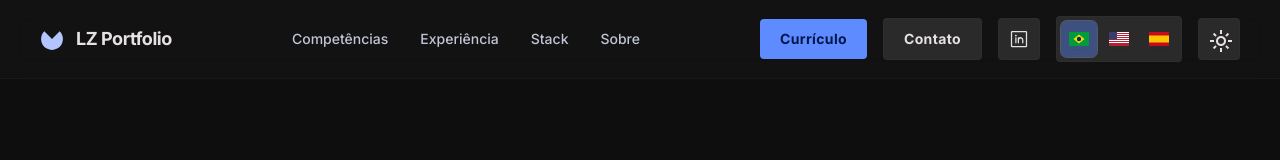
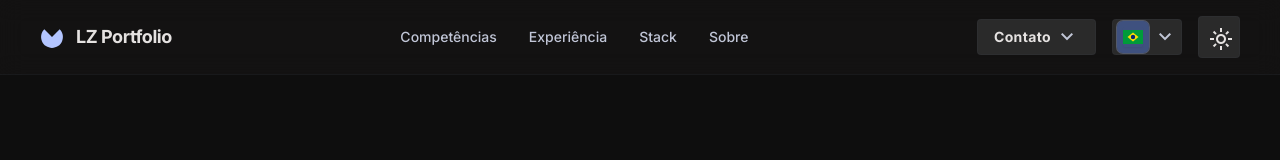
Before and after one commit to leandrozanardo/portfolio, a React (Vite) app: page / in a window 1280 px wide. Shown: the top 160 px of the page. Built offline with nearby package versions, Linux system fonts and the light colour scheme.

Commit message:
feat: Add contact dropwdown

```diff
--- a/src/components/controls/LanguageSwitcher.tsx
+++ b/src/components/controls/LanguageSwitcher.tsx
@@ -1,4 +1,5 @@
 import type { ReactElement } from "react";
+import { useEffect, useId, useRef, useState } from "react";
 import { useTranslation } from "react-i18next";
 import type { LocaleCode } from "../../lib/constants";
 
@@ -6,56 +7,131 @@ const LOCALES: {
   code: LocaleCode;
   Flag: () => ReactElement;
   labelKey: string;
-}[] =
-  [
+  shortLabel: string;
+}[] = [
   {
     code: "pt-BR",
     labelKey: "a11y.switchToPt",
     Flag: FlagBr,
+    shortLabel: "PT-BR",
   },
   {
     code: "en",
     labelKey: "a11y.switchToEn",
     Flag: FlagUs,
+    shortLabel: "EN",
   },
   {
     code: "es",
     labelKey: "a11y.switchToEs",
     Flag: FlagEs,
+    shortLabel: "ES",
   },
 ];
 
 export function LanguageSwitcher() {
   const { i18n, t } = useTranslation();
+  const [open, setOpen] = useState(false);
+  const wrapRef = useRef<HTMLDivElement>(null);
+  const menuId = useId();
+  const buttonId = useId();
+
+  const resolved = i18n.resolvedLanguage ?? i18n.language;
+  const activeLocale = LOCALES.find((l) => l.code === resolved) ?? LOCALES[0]!;
+  const ActiveFlag = activeLocale.Flag;
+
+  // CHANGED: close dropdown on outside click (dropdown trigger shows only active locale).
+  useEffect(() => {
+    if (!open) return;
+    const onDoc = (e: MouseEvent) => {
+      if (wrapRef.current && !wrapRef.current.contains(e.target as Node)) setOpen(false);
+    };
+    document.addEventListener("mousedown", onDoc);
+    return () => document.removeEventListener("mousedown", onDoc);
+  }, [open]);
+
+  // CHANGED: Escape closes language menu.
+  useEffect(() => {
+    if (!open) return;
+    const onKey = (e: KeyboardEvent) => {
+      if (e.key === "Escape") setOpen(false);
+    };
+    document.addEventListener("keydown", onKey);
+    return () => document.removeEventListener("keydown", onKey);
+  }, [open]);
+
+  const pick = (code: LocaleCode) => {
+    void i18n.changeLanguage(code);
+    setOpen(false);
+  };
 
   return (
+    <div ref={wrapRef} className="relative">
+      <button
+        id={buttonId}
+        type="button"
+        className="flex h-9 items-center gap-0.5 rounded-lg bg-surface-container-high py-1 pl-1 pr-0.5 ghost-border transition-colors hover:bg-surface-bright/50 focus:outline-none focus-visible:ring-2 focus-visible:ring-primary sm:gap-1 sm:pr-1"
+        aria-expanded={open}
+        aria-haspopup="menu"
+        aria-controls={open ? menuId : undefined}
+        aria-label={open ? t("a11y.closeLanguageMenu") : t("a11y.openLanguageMenu")}
+        onClick={() => setOpen((o) => !o)}
+      >
+        <span
+          className="flex size-8 items-center justify-center rounded-md bg-primary-container/40 ring-1 ring-primary/30"
+          aria-hidden
+        >
+          <span className="size-5 overflow-hidden rounded-sm shadow-sm">
+            <ActiveFlag />
+          </span>
+        </span>
+        <span
+          className={`material-symbols-outlined text-on-surface-variant transition-transform duration-200 ${
+            open ? "rotate-180" : ""
+          }`}
+          aria-hidden
+        >
+          expand_more
+        </span>
+      </button>
+
+      {open ? (
         <div
-      className="flex items-center gap-1 rounded-lg bg-surface-container-high p-1 ghost-border"
-      role="group"
-      aria-label={t("a11y.languageSwitcher")}
+          id={menuId}
+          role="menu"
+          aria-label={t("a11y.languageOptions")}
+          className="absolute right-0 top-[calc(100%+6px)] z-[60] min-w-[11rem] rounded-lg border border-outline-variant/20 bg-surface-container-high py-1 shadow-lg ghost-border"
         >
-      {LOCALES.map(({ code, Flag, labelKey }) => {
-        const resolved = i18n.resolvedLanguage ?? i18n.language;
+          {LOCALES.map(({ code, Flag, labelKey, shortLabel }) => {
             const active = resolved === code;
             return (
               <button
                 key={code}
                 type="button"
-            onClick={() => void i18n.changeLanguage(code)}
-            className={`flex size-9 items-center justify-center rounded-md transition-colors focus:outline-none focus-visible:ring-2 focus-visible:ring-primary ${
+                role="menuitem"
+                className={`flex w-full items-center gap-3 px-3 py-2.5 text-left text-sm transition-colors focus:outline-none focus-visible:bg-surface-bright/40 ${
                   active
-                ? "bg-primary-container/40 ring-1 ring-primary/30"
-                : "hover:bg-surface-bright/50"
+                    ? "bg-primary-container/25 text-on-surface"
+                    : "text-on-surface-variant hover:bg-surface-bright/50"
                 }`}
+                aria-current={active ? "true" : undefined}
                 aria-label={t(labelKey)}
-            aria-current={active ? "true" : undefined}
+                onClick={() => pick(code)}
               >
-            <span className="size-5 overflow-hidden rounded-sm shadow-sm" aria-hidden>
+                <span className="size-5 shrink-0 overflow-hidden rounded-sm shadow-sm" aria-hidden>
                   <Flag />
+                </span>
+                <span className="min-w-0 flex-1 font-medium text-on-surface">{shortLabel}</span>
+                <span className="flex size-5 shrink-0 items-center justify-center" aria-hidden>
+                  {active ? (
+                    <span className="material-symbols-outlined text-lg text-primary">check</span>
+                  ) : null}
                 </span>
               </button>
             );
           })}
+        </div>
+      ) : null}
     </div>
   );
 }
--- a/src/components/layout/SiteHeader.tsx
+++ b/src/components/layout/SiteHeader.tsx
@@ -1,10 +1,9 @@
 import { useCallback, useEffect, useId, useState } from "react";
 import { useTranslation } from "react-i18next";
-import { CONTACT_MAILTO, CV_PATH, SOCIAL_URLS } from "../../lib/constants";
 import { LanguageSwitcher } from "../controls/LanguageSwitcher";
 import { ThemeToggle } from "../controls/ThemeToggle";
-import { LinkedInIcon } from "../ui/LinkedInIcon";
 import { LogoMark } from "../ui/LogoMark";
+import { HeaderContactMenu } from "./HeaderContactMenu";
 import { SkipLink } from "./SkipLink";
 
 const NAV_LINKS = [
@@ -66,28 +65,7 @@ export function SiteHeader() {
           </nav>
 
           <div className="hidden items-center gap-3 lg:flex xl:gap-4">
-            <a
-              href={CV_PATH}
-              download
-              className="flex rounded-lg bg-primary-container px-4 py-2.5 text-sm font-bold tracking-wide text-on-primary-fixed transition-all hover:shadow-[0_0_15px_rgba(179,197,255,0.3)] xl:px-5"
-            >
-              {t("nav.resume")}
-            </a>
-            <a
-              href={CONTACT_MAILTO}
-              className="flex rounded-lg bg-surface-container-high px-4 py-2.5 text-sm font-bold tracking-wide text-on-surface ghost-border transition-all xl:px-5"
-            >
-              {t("nav.contact")}
-            </a>
-            <a
-              href={SOCIAL_URLS.linkedin}
-              target="_blank"
-              rel="noopener noreferrer"
-              className="flex items-center justify-center rounded-lg bg-surface-container-high p-2.5 text-on-surface ghost-border transition-all hover:text-primary"
-              aria-label={t("a11y.linkedinProfile")}
-            >
-              <LinkedInIcon />
-            </a>
+            <HeaderContactMenu layout="dropdown" />
             <LanguageSwitcher />
             <ThemeToggle />
           </div>
@@ -138,31 +116,7 @@ export function SiteHeader() {
                 </a>
               ))}
             </nav>
-            <a
-              href={CV_PATH}
-              download
-              className="flex justify-center rounded-lg bg-primary-container py-3 text-sm font-bold text-on-primary-fixed"
-              onClick={closeMenu}
-            >
-              {t("nav.resume")}
-            </a>
-            <a
-              href={CONTACT_MAILTO}
-              className="flex justify-center rounded-lg bg-surface-container-high py-3 text-sm font-bold text-on-surface ghost-border"
-              onClick={closeMenu}
-            >
-              {t("nav.contact")}
-            </a>
-            <a
-              href={SOCIAL_URLS.linkedin}
-              target="_blank"
-              rel="noopener noreferrer"
-              className="flex items-center justify-center gap-2 rounded-lg bg-surface-container-high py-3 text-on-surface ghost-border"
-              aria-label={t("a11y.linkedinProfile")}
-            >
-              <LinkedInIcon />
-              <span className="text-sm font-medium">{t("footer.linkedin")}</span>
-            </a>
+            <HeaderContactMenu layout="stacked" onNavigate={closeMenu} />
           </div>
         </div>
       ) : null}
--- a/src/locales/en.json
+++ b/src/locales/en.json
@@ -7,6 +7,14 @@
     "themeToggleToLight": "Switch to light theme",
     "themeToggleToDark": "Switch to dark theme",
     "languageSwitcher": "Language",
+    "openLanguageMenu": "Open language menu",
+    "closeLanguageMenu": "Close language menu",
+    "languageOptions": "Language options",
+    "openContactMenu": "Open contact menu",
+    "closeContactMenu": "Close contact menu",
+    "contactOptions": "Contact options",
+    "contactEmail": "Send email to Leandro Zanardo",
+    "downloadResume": "Download resume (PDF)",
     "switchToPt": "Switch language to Portuguese (Brazil)",
     "switchToEn": "Switch language to English",
     "switchToEs": "Switch language to Spanish",
--- a/src/locales/es.json
+++ b/src/locales/es.json
@@ -7,6 +7,14 @@
     "themeToggleToLight": "Cambiar a tema claro",
     "themeToggleToDark": "Cambiar a tema oscuro",
     "languageSwitcher": "Idioma",
+    "openLanguageMenu": "Abrir menú de idioma",
+    "closeLanguageMenu": "Cerrar menú de idioma",
+    "languageOptions": "Opciones de idioma",
+    "openContactMenu": "Abrir menú de contacto",
+    "closeContactMenu": "Cerrar menú de contacto",
+    "contactOptions": "Opciones de contacto",
+    "contactEmail": "Enviar correo a Leandro Zanardo",
+    "downloadResume": "Descargar currículum (PDF)",
     "switchToPt": "Cambiar idioma a portugués (Brasil)",
     "switchToEn": "Cambiar idioma a inglés",
     "switchToEs": "Cambiar idioma a español",
--- a/src/locales/pt-BR.json
+++ b/src/locales/pt-BR.json
@@ -7,6 +7,14 @@
     "themeToggleToLight": "Ativar tema claro",
     "themeToggleToDark": "Ativar tema escuro",
     "languageSwitcher": "Idioma",
+    "openLanguageMenu": "Abrir menu de idioma",
+    "closeLanguageMenu": "Fechar menu de idioma",
+    "languageOptions": "Opções de idioma",
+    "openContactMenu": "Abrir menu de contato",
+    "closeContactMenu": "Fechar menu de contato",
+    "contactOptions": "Opções de contato",
+    "contactEmail": "Enviar e-mail para Leandro Zanardo",
+    "downloadResume": "Baixar currículo (PDF)",
     "switchToPt": "Mudar idioma para português (Brasil)",
     "switchToEn": "Mudar idioma para inglês",
     "switchToEs": "Mudar idioma para espanhol",
```
Lines whose indentation alone changed are shown as unchanged.
